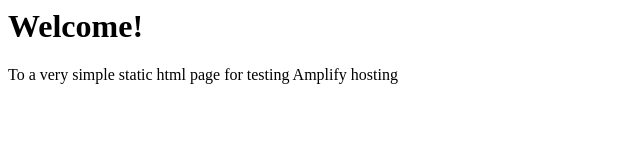
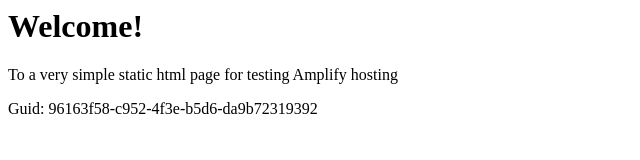
Before and after one commit to aws-aemilia-kix/Github-PR-Commit-Integration-Test-DoNotTouch-GithubWebhookPreviewCanaryTest-v1-prod-ap-northeast-3, a website: page src/index.html in a window 1280 px wide. Shown: the whole page, without its empty margins (0-640 px from the left). Drawn offline with Linux system fonts and the light colour scheme.

Commit message:
commit from integ tests

```diff
--- a/src/index.html
+++ b/src/index.html
@@ -1,3 +1,5 @@
+
+
 <html lang="en">
 
 <head>
@@ -10,6 +12,6 @@
 <body>
     <h1>Welcome!</h1>
     <p>To a very simple static html page for testing Amplify hosting</p>
-</body>
+    <p>Guid: 96163f58-c952-4f3e-b5d6-da9b72319392</p></body>
 
 </html>
```
